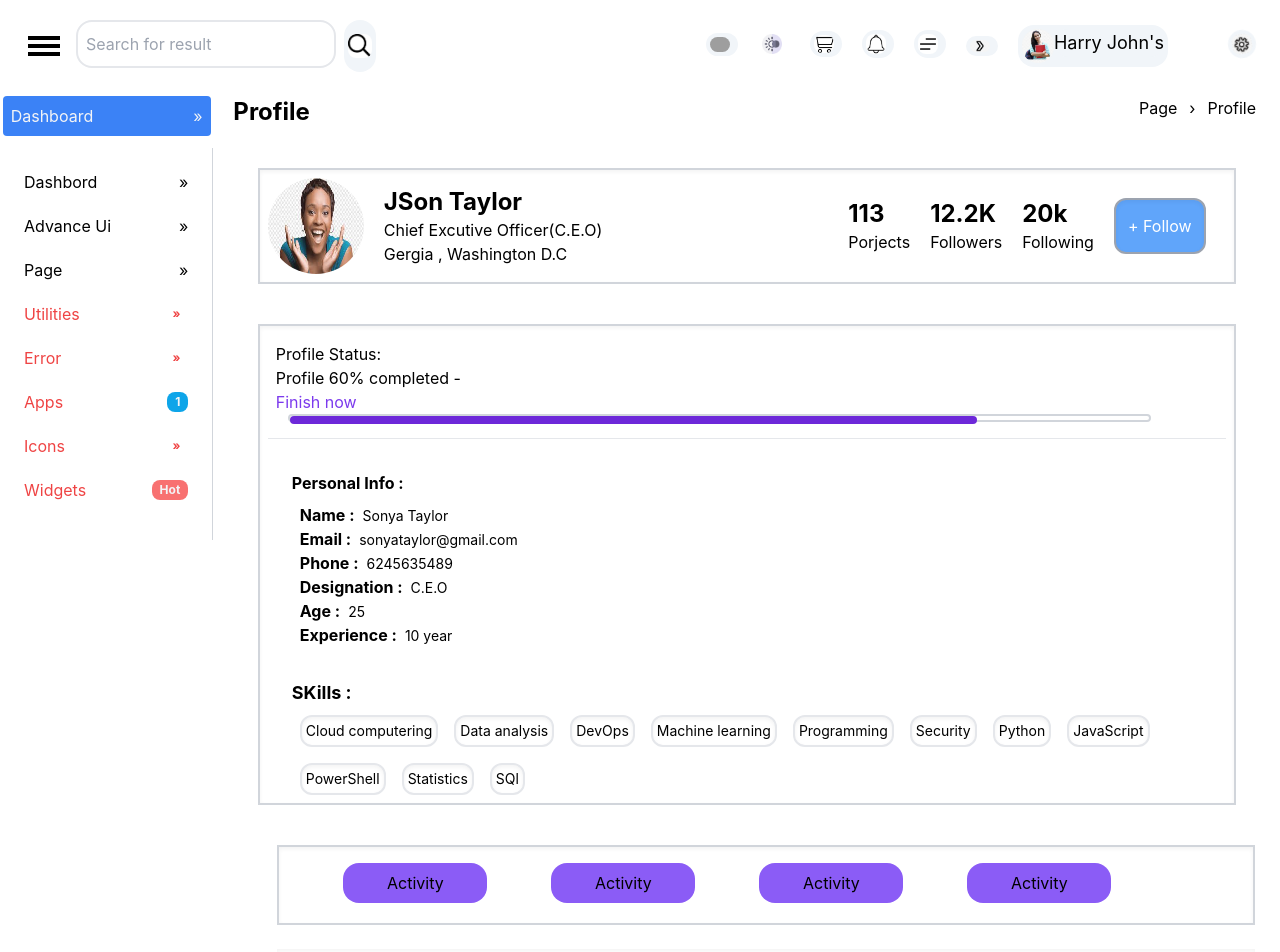
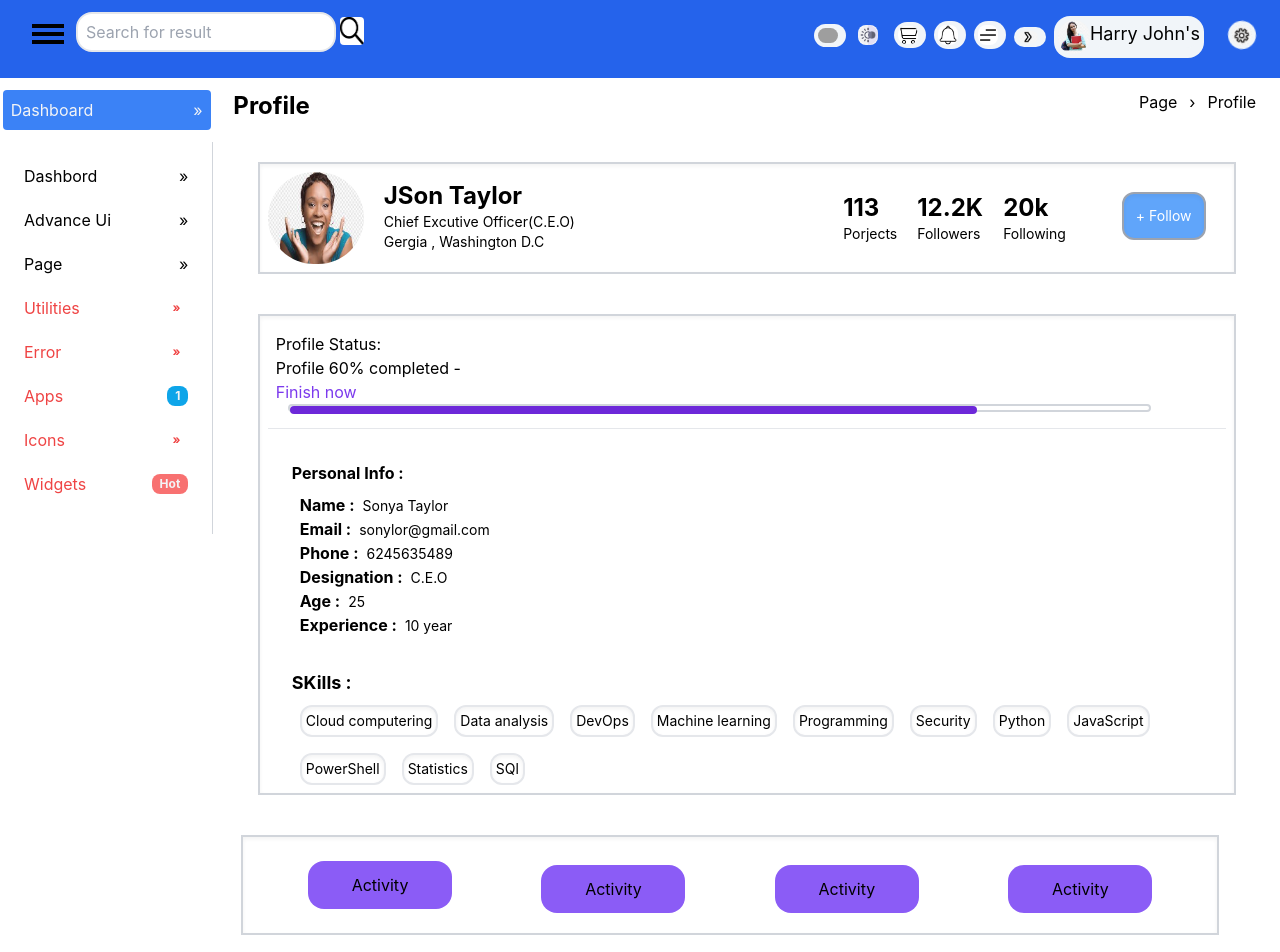
Before and after one commit to Ayush-2302/velvet1, a React (Create React App) app: page /profile in a window 1280 px wide. Shown: the top 952 px of the page. Built offline with nearby package versions, Linux system fonts and the light colour scheme; grey boxes are pictures that could not be loaded.

Commit message:
improved body and dashboard

```diff
--- a/src/App.js
+++ b/src/App.js
@@ -49,7 +49,9 @@ function App() {
         </Routes>
         </div>
         </div>
+        <div className=" ">
         <Footer />
+        </div>
       </Router>
     </>
   );
--- a/src/component/Body.js
+++ b/src/component/Body.js
@@ -4,8 +4,8 @@ function Body() {
   return (
     <>
       {/* first row first card */}
-      <div className="grid xl:grid-cols-3 lg:grid-cols-3 md:grid-cols-2 sm:grid-cols-1    ">
-        <div className="card card1">
+      <div className=" lg:flex  md:grid   ">
+        <div className="card  lg:w-1/2 card1">
           <h1 className=" text-2xl  font-bold">Recent Activity</h1>
           <hr className="mt-3" />
 
@@ -50,7 +50,7 @@ function Body() {
 
         {/* first row second card */}
 
-        <div className="card card2 lg:col-span-2 sm:h-auto sm:grow grow h-96">
+        <div className="card card2 lg:w-full h-full">
           <div className="top flex justify-between">
             <h1 className=" text-2xl font-bold">Scales Statistics </h1>
             <div className="btn flex ">
@@ -72,7 +72,7 @@ function Body() {
 
         {/* first row third card */}
 
-        <div className="card card3  grid sm:col-span-3 ">
+        <div className="card lg:w-1/2  card3 lg:mt-auto md:mt-14">
           <div className="top flex  justify-between">
             <h1 className=" text-2xl font-bold">Scales Value </h1>
             <button className="w-fit bg-blue-200 rounded-2xl p-1">
@@ -83,15 +83,15 @@ function Body() {
 
           <img
             src="https://images.unsplash.com/photo-1612010167102-d1e8f83833e1?ixlib=rb-4.0.3&ixid=M3wxMjA3fDB8MHxzZWFyY2h8M3x8c3RvY2slMjBtYXJrZXR8ZW58MHx8MHx8fDA%3D&auto=format&fit=crop&w=500&q=60"
-            alt="image"
+            alt=""
             className=" w-full h-80 mt-6"
           />
         </div>
       </div>
 
       {/* second row first card */}
-      <div className="grid lg:grid-cols-2 md:col-span-2 sm:col-span-2">
-        <div className="card card4">
+      <div className=" lg:flex md:grid ">
+        <div className="card lg:w-1/2 card4">
           <div className="top flex justify-between">
             <h1 className=" text-2xl font-bold">Scales Value </h1>
             <button className="w-fit bg-blue-200 rounded-2xl p-1">
@@ -102,42 +102,42 @@ function Body() {
 
           <table className=" w-11/12 m-auto ">
             <thead className=" ">
-              <tr className="top flex justify-between" >
+              <tr className="top flex justify-between">
                 <th>Country</th>
-                <th > Scale </th>
-                <th > Bounce</th>
+                <th> Scale </th>
+                <th> Bounce</th>
               </tr>
             </thead>
             <hr className=" m-5" />
-            <tbody >
-              <tr  className="top flex justify-between">
-                <td >Canada</td>
-                <td >2500</td>
+            <tbody>
+              <tr className="top flex justify-between">
+                <td>Canada</td>
+                <td>2500</td>
                 <td className=" text-green-500">24%</td>
               </tr>
               <hr className=" m-5" />
 
               <tr className="top flex justify-between">
                 <td className=" ">Germany</td>
-                <td >846</td>
+                <td>846</td>
                 <td className=" text-red-500">22.33%</td>
               </tr>
               <hr className=" m-5" />
               <tr className="top flex justify-between">
-                <td >Mexico</td>
-                <td >1024</td>
+                <td>Mexico</td>
+                <td>1024</td>
                 <td className="  text-red-500">14.8%</td>
               </tr>
               <hr className=" m-5" />
               <tr className="top flex justify-between">
-                <td >Russia</td>
-                <td >482</td>
+                <td>Russia</td>
+                <td>482</td>
                 <td className="  text-green-500">05.8%</td>
               </tr>
               <hr className=" m-5" />
               <tr className="top flex justify-between">
                 <td>U.S.A</td>
-                <td >1410</td>
+                <td>1410</td>
                 <td className=" text-red-500">13.08%</td>
               </tr>
             </tbody>
@@ -146,7 +146,7 @@ function Body() {
 
         {/* second row second card */}
 
-        <div className="card card5 grow overflow-x-scroll  ">
+        <div className="card card5 lg:w-full grow overflow-x-auto h-full  ">
           <div className="top flex justify-between">
             <h1 className=" text-2xl font-bold">Top Selling Products </h1>
             <button className="w-4 bg-blue-100 rounded p-1">:</button>
@@ -156,10 +156,10 @@ function Body() {
             <thead>
               <tr className="break-words space-x-5 flex justify-between ">
                 <th>Product Name</th>
-                <th > Stock </th>
+                <th> Stock </th>
                 <th> price</th>
                 <th> Sold</th>
-                <th > Action</th>
+                <th> Action</th>
               </tr>
             </thead>
             <hr className=" m-5" />
@@ -167,9 +167,9 @@ function Body() {
               <tr className=" break-words space-x-5 flex justify-between ">
                 <td className=" text-sm">Sports Shoes For Men</td>
                 <td className="  text-green-500">in Stocks</td>
-                <td >$73.800</td>
-                <td >1534</td>
-                <td className=" flex " >
+                <td>$73.800</td>
+                <td>1534</td>
+                <td className=" flex ">
                   {" "}
                   <button className=" hover:bg-blue-200  w-8 p-1 bg-blue-100 rounded">
                     🖋️
@@ -181,10 +181,10 @@ function Body() {
               </tr>
               <hr className="m-2 " />
               <tr className="break-words space-x-5 flex justify-between ">
-                <td >Beautiful flower frame </td>
+                <td>Beautiful flower frame </td>
                 <td className=" text-blue-400">Few-left</td>
-                <td >$73.800</td>
-                <td >4987</td>
+                <td>$73.800</td>
+                <td>4987</td>
                 <td className="flex">
                   <button className=" hover:bg-blue-200  w-8 p-1 bg-blue-100 rounded">
                     🖋️
@@ -196,10 +196,10 @@ function Body() {
               </tr>
               <hr className="m-2 " />
               <tr className="break-words space-x-5 flex justify-between">
-                <td >Small alarm Watch </td>
+                <td>Small alarm Watch </td>
                 <td className="  text-red-500">Out of stock</td>
-                <td >$13.800</td>
-                <td >87875</td>
+                <td>$13.800</td>
+                <td>87875</td>
                 <td className=" flex">
                   <button className=" hover:bg-blue-200  w-8 p-1 bg-blue-100 rounded">
                     🖋️
@@ -211,10 +211,10 @@ function Body() {
               </tr>
               <hr className="m-2 " />
               <tr className="break-words space-x-5 flex justify-between ">
-                <td > New Smart Phone </td>
+                <td> New Smart Phone </td>
                 <td className="  text-green-500">In-Stock</td>
-                <td >$14.600</td>
-                <td >87875</td>
+                <td>$14.600</td>
+                <td>87875</td>
                 <td className="flex ">
                   <button className=" hover:bg-blue-200  w-8 p-1 bg-blue-100 rounded">
                     🖋️
@@ -226,10 +226,10 @@ function Body() {
               </tr>
               <hr className="m-2 " />
               <tr className="break-words space-x-5 flex justify-between ">
-                <td >Black Colord camera </td>
+                <td>Black Colord camera </td>
                 <td className="  text-green-500">In-Stock</td>
-                <td >$23.800</td>
-                <td >4087</td>
+                <td>$23.800</td>
+                <td>4087</td>
                 <td className="flex">
                   <button className=" hover:bg-blue-200  w-8 p-1 bg-blue-100 rounded">
                     🖋️
@@ -243,12 +243,11 @@ function Body() {
             </tbody>
           </table>
         </div>
-      </div>
+
 
       {/* second row third card */}
 
-      <div className="grid lg:grid-cols-2 md:grid-cols-1">
-        <div className="card card6">
+        <div className="card lg:w-1/2 card6 lg:mt-10 md:mt-14">
           <div className="top flex justify-between">
             <h1 className=" text-2xl font-bold">Monthly Profit </h1>
             <button className="w-fit bg-blue-100 rounded-2xl p-1">
@@ -288,10 +287,13 @@ function Body() {
           ></progress>
           <hr className=" m-2" />
         </div>
+        </div>
+
 
         {/* third row first card */}
+        <div className="cards lg:flex md:grid">
 
-        <div className="card card7 sm:w-11/12 ">
+        <div className="card card7 lg:w-1/2 sm:w-11/12 ">
           <div className="top flex justify-between">
             <h1 className=" text-xl font-bold">Transaction History </h1>
             <button className="w-fit bg-blue-200 rounded-2xl p-1">
@@ -335,11 +337,11 @@ function Body() {
           </div>
           <hr className=" m-2" />
         </div>
-      </div>
+
 
       {/* Third row second card */}
 
-      <div className="card card8 grow  overflow-x-scroll">
+      <div className="card card8 grow lg:w-full  overflow-x-auto">
         <div className="top flex  sm:grow-2 justify-between">
           <h1 className=" text-2xl font-bold">Top Selling Products </h1>
           <button className="w-6 bg-blue-100 rounded p-2">:</button>
@@ -381,14 +383,14 @@ function Body() {
             </tr>
             <hr className="mt-2 " />
             <tr className="flex justify-between space-x-5  break-word ">
-              <td >02</td>
-              <td >
+              <td>02</td>
+              <td>
                 Allie Grate <br />
                 allie@spuko.com
               </td>
               <td className="  text-blue-400">#123df2</td>
-              <td >02 Apr 2022</td>
-              <td >$13.800</td>
+              <td>02 Apr 2022</td>
+              <td>$13.800</td>
               <td className=" text-green-500">Delivered</td>
               <td className=" flex ">
                 {" "}
@@ -402,14 +404,14 @@ function Body() {
             </tr>
             <hr className="m-2 " />
             <tr className="flex justify-between space-x-5 break-word ">
-              <td >03</td>
-              <td >
+              <td>03</td>
+              <td>
                 Peg Legge <br />
                 pegy@spuko.com
               </td>
               <td className="  text-blue-400">#123d5fk</td>
-              <td >24 mar 2022</td>
-              <td >$37.800</td>
+              <td>24 mar 2022</td>
+              <td>$37.800</td>
               <td className=" text-red-500">cancelled</td>
               <td className=" flex ">
                 {" "}
@@ -420,17 +422,17 @@ function Body() {
                   🔆
                 </button>
               </td>
-            </tr >
+            </tr>
             <hr className="m-2 " />
             <tr className="flex justify-between space-x-5  break-word ">
               <td>04</td>
-              <td >
+              <td>
                 Maureen Biologist <br />
                 maure@gmail.com
               </td>
               <td className="  text-blue-400">#124dfk</td>
-              <td >24 Mar 2022</td>
-              <td >$33.800</td>
+              <td>24 Mar 2022</td>
+              <td>$33.800</td>
               <td className=" text-blue-500">pending</td>
               <td className=" flex ">
                 {" "}
@@ -444,14 +446,14 @@ function Body() {
             </tr>
             <hr className="m-2 " />
             <tr className="flex justify-between space-x-5 break-word ">
-              <td >05</td>
+              <td>05</td>
               <td>
                 olive Yew <br />
                 yewo@gmail.com
               </td>
               <td className="  text-blue-400">#123f4gk</td>
               <td>20 Mar 2022</td>
-              <td >$720.800</td>
+              <td>$720.800</td>
               <td className=" text-yellow-500">Shipped</td>
               <td className="  flex">
                 {" "}
@@ -467,6 +469,7 @@ function Body() {
           </tbody>
         </table>
       </div>
+      </div>
     </>
   );
 }
--- a/src/component/Dashboard.js
+++ b/src/component/Dashboard.js
@@ -1,5 +1,6 @@
 import React from "react";
 import cart from "../asserts/images/cart.png";
+// import "./index.css"
 
  function Dashboard  ()  {
   return (
@@ -7,7 +8,7 @@ import cart from "../asserts/images/cart.png";
       <div className="dashboard mt-1 text-3xl ml-10 mr-10 flex justify-between">
         Dashboard <p className=" text-sm m-3">Dashbord » scale</p>
       </div>
-      <div className=" boxes mr-12 grid lg:grid-cols-5 md:grid-cols-3 xl:gap-8 sm:grid-cols-1 grid-cols-1 ">
+      <div className=" boxes    ">
         <div className="box box1">
           <span className=" flex justify-between">
             Total sale  <div className=" w-10 bg-red-500 pl-1 rounded-lg"> <img src={cart} alt="img" className=" w-5 m-1 " /></div>
@@ -38,7 +39,7 @@ import cart from "../asserts/images/cart.png";
             <p className=" underline">view more</p>
           </p>
         </div>
-        <div className="box md:w-64 box4">
+        <div className="box  box4">
           <span className=" flex justify-between">
             Total sale <div className=" w-10 bg-green-400 pl-1 rounded-lg"> <img src={cart} alt="img" className=" w-5 m-1 " /></div>
           </span>
@@ -48,7 +49,7 @@ import cart from "../asserts/images/cart.png";
             <p className=" underline">view more</p>
           </p>
         </div>
-        <div className="box md:w-64 md:ml-24 sm:w-full  box5">
+        <div className="box  box5">
           <span className=" flex justify-between">
             Total sale <div className=" w-10 bg-red-500 pl-1 rounded-lg"> <img src={cart} alt="img" className=" w-5 m-1 " /></div>
           </span>
--- a/src/component/Navbar.js
+++ b/src/component/Navbar.js
@@ -68,14 +68,14 @@ function Navbar(props) {
         </div>
        */}
 
-      <div className="navbar ">
+      <div className="navbar bg-blue-600 ">
         <nav
-          className={` pl-3 pb-3 mt-5 static flex sm:shrink lg:justify-between md:justify-around sm:justify-evenly  pr-4 ${
+          className={` pl-3 pb-3  static flex  lg:justify-between md:justify-around sm:justify-evenly  pr-4 ${
             props.mode === "light" ? "dark" : "light"
           }`}
         >
-          <div className="search flex ">
-            <div className="btn space-y-1 m-4">
+          <div className="search flex flex-wrap  m-2 mt-3">
+            <div className="btn space-y-1 m-3">
               <div className="l1 w-8 h-1 bg-black"></div>
               <div className="l2 w-8 h-1 bg-black"></div>
               <div className="l3 w-8 h-1 bg-black"></div>
@@ -86,15 +86,15 @@ function Navbar(props) {
               type="search"
               id="search"
               placeholder="Search for result"
-              className=" h-12  rounded-2xl w-fit border-2 pl-2"
+              className=" h-10  rounded-2xl w-fit border-2 pl-2"
             />
-            <button className="   bg-slate-100 ml-2 p-1 hover:bg-blue-200   rounded-2xl">
-              <img src={Search} alt="" className="  w-6 p2 rounded-lg " />
+            <button className=" ">
+              <img src={Search} alt="" className="  w-6 ml-1   mb-2 h-7 rounded " />
             </button>
           </div>
-          <div className="icons  flex md:shrink sm:shrink  ">
-            <ul className=" flex space-x-5 justify-center items-center m-auto text-lg pr-2">
-              <div className="lang">
+          <div className="icons   ">
+            <ul className=" flex  items-center  text-lg space-x-2 space-y-2 flex-wrap m-2">
+              <div className="lang mt-2">
                 <li>
                   <Link to="#">
                     <button
--- a/src/component/Profile.js
+++ b/src/component/Profile.js
@@ -13,7 +13,7 @@ function Profile() {
         </p>
       </div>
 
-      <div className="pr-container flex justify-between w-11/12 shadow-inner border-2 m-auto border-gray-300 mt-10">
+      <div className="pr-container flex flex-wrap text-sm justify-between w-11/12 shadow-inner border-2 m-auto border-gray-300 mt-10">
         <div className="info flex space-x-3">
           <img
             src={pic}
@@ -26,23 +26,28 @@ function Profile() {
             <p>Gergia , Washington D.C </p>
           </span>
         </div>
-        <div className="no flex m-7 space-x-5">
+        <div className="flex flex-wrap">
+        <div className="no flex  m-7 space-x-5">
           <p className="projets">
-            <p className=" font-bold text-2xl">113</p>
+            <p className=" font-bold md:text-lg lg:text-2xl">113</p>
             <p>Porjects</p>
           </p>
           <p className="Followers">
-            <p className=" font-bold text-2xl">12.2K</p>
+            <p className=" font-bold md:text-lg lg:text-2xl">12.2K</p>
             <p>Followers</p>
           </p>
           <p className="Folling">
-            <p className=" font-bold text-2xl"> 20k</p>
+            <p className=" font-bold md:text-lg lg:text-2xl"> 20k</p>
             <p>Following</p>
           </p>
-          <button className=" border-2 p-3 border-gray-400 rounded-xl shadow-inner  text-white  bg-blue-400 ">
+        </div>
+        <div className="btn m-7">
+          <button className=" border-2 p-3  border-gray-400 rounded-xl shadow-inner  text-white  bg-blue-400 ">
             + Follow
           </button>
-        </div>
+          </div>
+          </div>
+
       </div>
 
       <div className=" w-11/12 shadow-inner border-2 m-auto border-gray-300 mt-10">
@@ -67,7 +72,7 @@ function Profile() {
           </p>
           <p>
             <span className=" font-bold m-2">Email :</span>
-            <span className=" text-sm">sonyataylor@gmail.com</span>
+            <span className=" text-sm">sonylor@gmail.com</span>
           </p>
           <p>
             <span className=" font-bold m-2">Phone :</span>
@@ -138,18 +143,18 @@ function Profile() {
           </div>
         </div>
       </div>
-      <div className=" ml-16 w-11/12 h-20 shadow-inner mt-10 border-gray-300 space-x-8 mb-6 border-2 ">
-        <div className=" space-x-16">
-        <button className=" ml-16  mt-4 w-36  rounded-2xl p-2 bg-violet-500 hover:bg-violet-600"> Activity </button>
-        <button className=" rounded-2xl p-2 w-36 bg-violet-500 hover:bg-violet-600"> Activity </button>
-        <button className=" rounded-2xl p-2 w-36 bg-violet-500 hover:bg-violet-600"> Activity </button>
-        <button className=" rounded-2xl p-2 w-36 bg-violet-500 hover:bg-violet-600"> Activity </button>
-      </div>
+      <div className=" ml-7 w-11/12 flex flex-wrap justify-around  h-auto p-5 space-y-2 shadow-inner mt-10 border-gray-300  mb-6 border-2 ">
+
+        <button className=" rounded-2xl p-1 h-12 m-auto w-36 bg-violet-500 hover:bg-violet-600"> Activity </button>
+        <button className=" rounded-2xl p-1 h-12 m-auto w-36 bg-violet-500 hover:bg-violet-600"> Activity </button>
+        <button className=" rounded-2xl p-1 h-12 m-auto w-36 bg-violet-500 hover:bg-violet-600"> Activity </button>
+        <button className=" rounded-2xl p-1 h-12 m-auto w-36 bg-violet-500 hover:bg-violet-600"> Activity </button>
+
       </div>
 
-      <div className="stack w-11/12 mb-10 shadow-inner ml-16 ">
+      <div className="stack w-11/12 mb-10 shadow-inner ml-7 ">
 
-      <ul role="list" class="divide-y divide-gray-100">
+      <ul  class="divide-y divide-gray-100">
   <li class="flex justify-between gap-x-6 py-5">
     <div class="flex min-w-0 gap-x-4">
       <img class="h-12 w-12 flex-none rounded-full bg-gray-50" src="https://images.unsplash.com/photo-1494790108377-be9c29b29330?ixlib=rb-1.2.1&ixid=eyJhcHBfaWQiOjEyMDd9&auto=format&fit=facearea&facepad=2&w=256&h=256&q=80" alt=""/>
--- a/src/index.css
+++ b/src/index.css
@@ -11,18 +11,36 @@
   width: 400px;
 }
 
-/* .container{
-  width: 100%;
-} */
+
+  .boxes{
+    display: grid;
+    grid-template-columns: repeat(5,1fr);
+  }
+  @media(max-width:1400px) {
+    .boxes{
+      display: grid;
+      grid-template-columns: repeat(3,1fr);
+      width: 95%;
+    }
+  }
+  @media(max-width:1200px) {
+    .boxes{
+      grid-template-columns: repeat(2,1fr);
+    }
+  }
+  @media(max-width:406px) {
+    .boxes{
+      grid-template-columns: repeat(1,1fr);
+    }
+  }
+
+
 
 .box {
   padding: 6px 8px 0px 8px;
   margin-top: 36px;
   margin-left: 48px;
-  height: 121px;
-  width: 215.3px;
-  min-height: auto;
-  min-width: auto;
+  height: 124px;
   border-radius: 10px;
   border: 1px solid black;
   box-shadow: 0px  -12px rgb(236, 234, 234);
```
